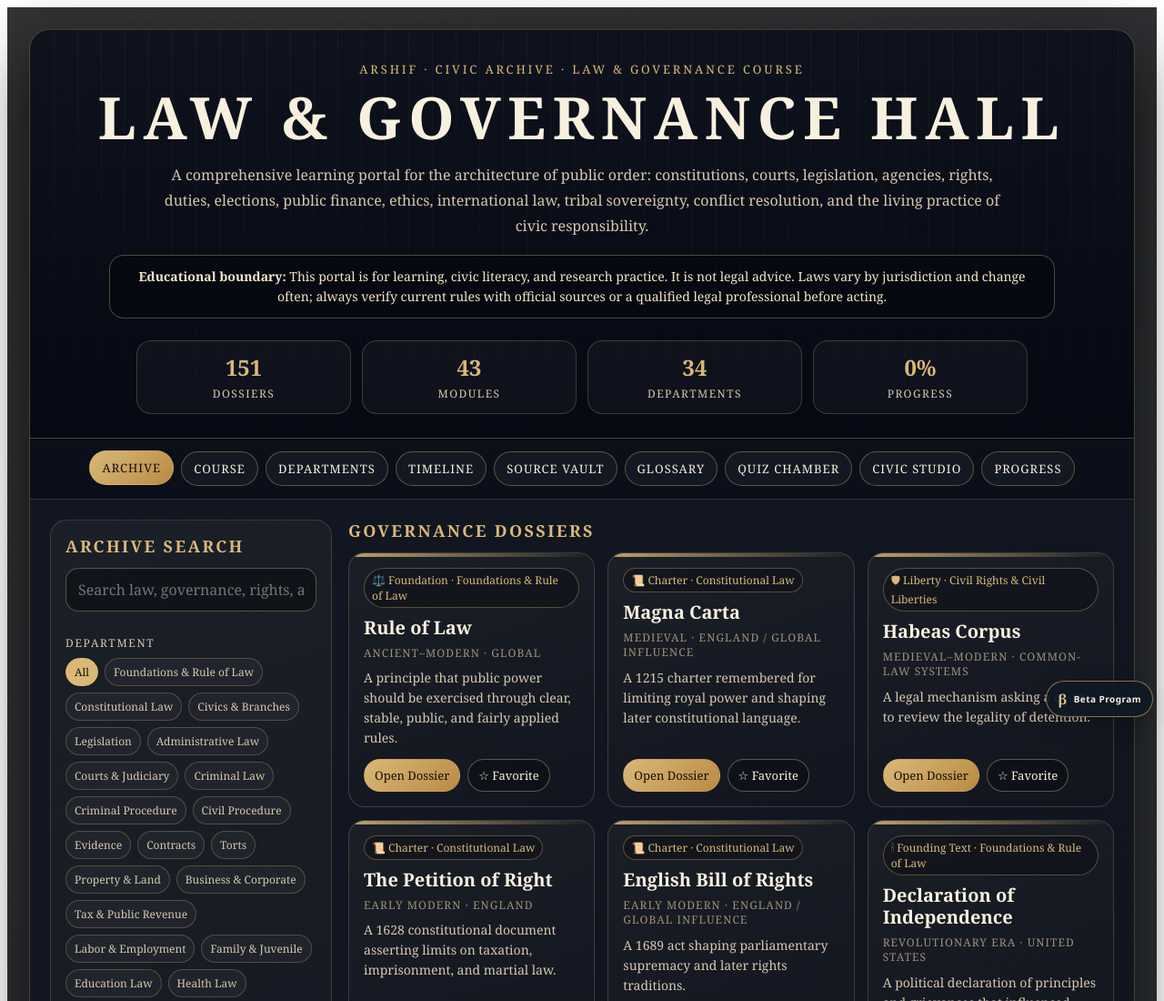
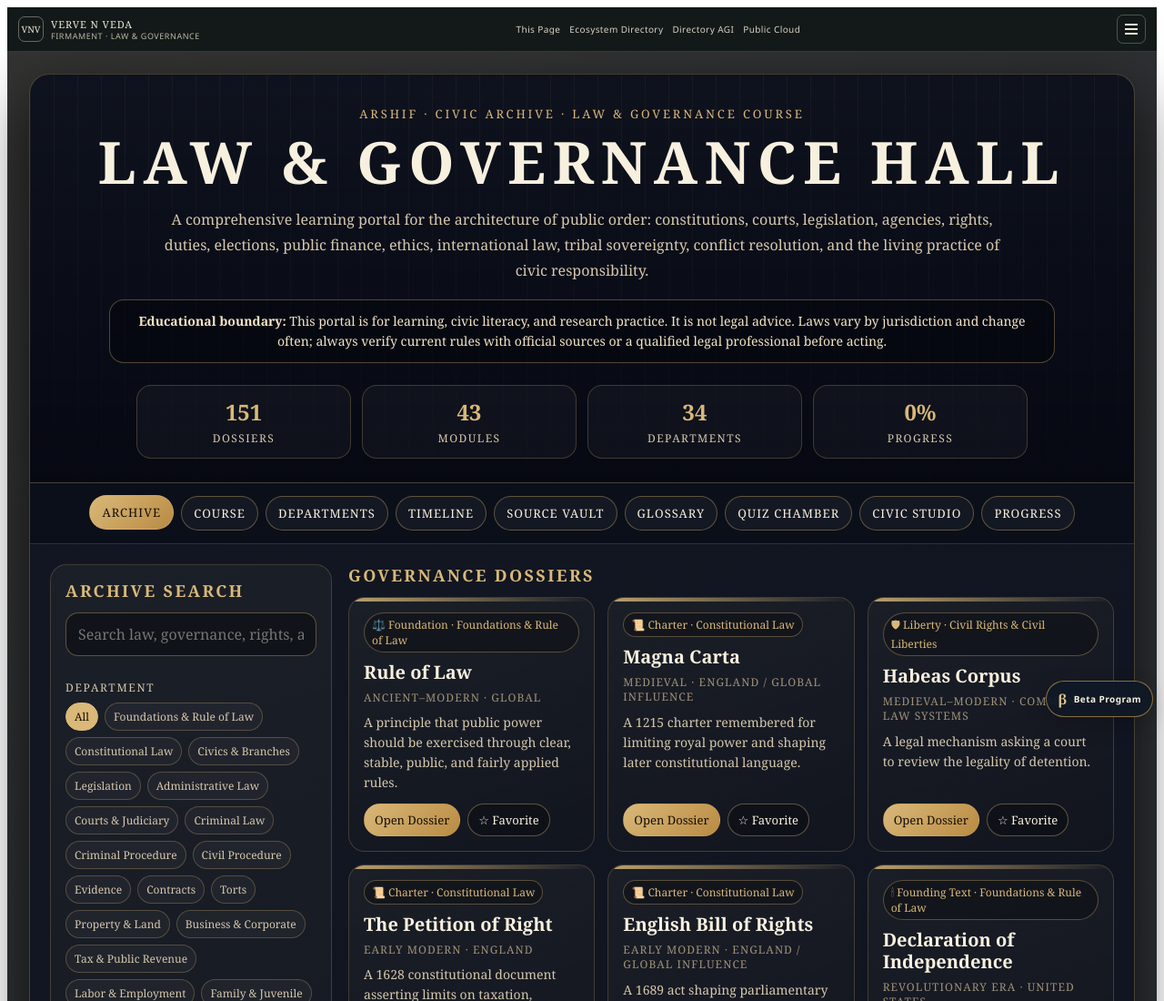
Before and after one commit to vervenveda/firmament.github.io, a plain HTML site: page apps/Law_Governance_hall_index.html in a window 1280 px wide. Shown: the top 1100 px of the page at 91% size. Drawn offline with Linux system fonts and the light colour scheme.

Commit message:
VNV shell: add ecosystem network strip

```diff
--- a/apps/Law_Governance_hall_index.html
+++ b/apps/Law_Governance_hall_index.html
@@ -545,8 +545,39 @@
   #arshif-law-hall .law-view { display:block !important; page-break-after:always; }
 }
 </style>
+<style id="vnv-global-ecosystem-shell">
+.vnv-global-strip{position:relative;z-index:2147482000;min-height:38px;display:grid;grid-template-columns:auto minmax(0,1fr) auto;align-items:center;gap:12px;padding:5px 12px;border-bottom:1px solid rgba(160,140,100,.28);background:#121918;color:#eee8dc;font:400 12px/1.2 "Avenir Next",Avenir,"Segoe UI",Arial,sans-serif}
+.vnv-global-strip a{color:inherit;text-decoration:none}.vnv-global-brand{display:flex;align-items:center;gap:8px;white-space:nowrap}.vnv-global-mark{width:26px;height:26px;display:grid;place-items:center;border:1px solid rgba(238,232,220,.38);border-radius:7px;font:500 10px Georgia,serif}.vnv-global-copy{display:grid}.vnv-global-copy strong{font:500 11px Georgia,serif;letter-spacing:.08em;text-transform:uppercase}.vnv-global-copy small{margin-top:1px;color:#bdb5a6;font-size:9px;letter-spacing:.06em;text-transform:uppercase}
+.vnv-global-links{display:flex;align-items:center;justify-content:center;gap:10px;min-width:0;overflow:hidden;white-space:nowrap}.vnv-global-links a{color:#d8d1c5;font-size:10px;letter-spacing:.04em}.vnv-global-links a:hover,.vnv-global-links a:focus-visible{color:#fff}
+.vnv-global-menu{position:relative;justify-self:end}.vnv-global-menu summary{list-style:none;width:30px;height:30px;display:grid;place-items:center;border:1px solid rgba(238,232,220,.28);border-radius:7px;cursor:pointer}.vnv-global-menu summary::-webkit-details-marker{display:none}.vnv-global-lines,.vnv-global-lines:before,.vnv-global-lines:after{content:"";display:block;width:14px;height:1.5px;background:#eee8dc}.vnv-global-lines{position:relative}.vnv-global-lines:before,.vnv-global-lines:after{position:absolute;left:0}.vnv-global-lines:before{top:-5px}.vnv-global-lines:after{top:5px}
+.vnv-global-panel{position:absolute;right:0;top:36px;width:min(300px,calc(100vw - 20px));padding:10px;border:1px solid rgba(238,232,220,.22);border-radius:7px;background:#17201f;box-shadow:0 18px 40px rgba(0,0,0,.28)}.vnv-global-panel p{margin:3px 5px 8px;color:#aaa294;font-size:9px;letter-spacing:.1em;text-transform:uppercase}.vnv-global-panel a{display:block;padding:9px 10px;border-radius:5px;color:#eee8dc;font-size:11px}.vnv-global-panel a:hover,.vnv-global-panel a:focus-visible{background:#22302e}
+@media(max-width:760px){.vnv-global-strip{grid-template-columns:minmax(0,1fr) auto}.vnv-global-links{display:none}.vnv-global-copy small{display:none}}@media print{.vnv-global-strip{display:none!important}}
+</style>
 </head>
 <body>
+<div class="vnv-global-strip" data-vnv-global-strip>
+  <a class="vnv-global-brand" href="https://vervenveda.com/" aria-label="Verve N Veda home">
+    <span class="vnv-global-mark">VNV</span>
+    <span class="vnv-global-copy"><strong>Verve N Veda</strong><small>Firmament · Law & Governance</small></span>
+  </a>
+  <nav class="vnv-global-links" aria-label="Verve N Veda network links">
+    <a href="https://vervenveda.com/firmament.github.io/apps/Law_Governance_hall_index.html">This Page</a>
+    <a href="https://vervenveda.com/#directory">Ecosystem Directory</a>
+    <a href="https://vervenveda.com/core/directory-agi/">Directory AGI</a>
+    <a href="https://vervenveda.com/cloud/">Public Cloud</a>
+  </nav>
+  <details class="vnv-global-menu">
+    <summary aria-label="Open Verve N Veda ecosystem menu"><span class="vnv-global-lines" aria-hidden="true"></span></summary>
+    <div class="vnv-global-panel"><p>Ecosystem</p>
+      <a href="https://vervenveda.com/">Verve N Veda Gateway</a>
+      <a href="https://vervenveda.com/#directory">Complete Ecosystem Directory</a>
+      <a href="https://vervenveda.com/finance.github.io/">Finance</a>
+      <a href="https://vervenveda.com/medicament-hub.github.io/">Medicament Hub</a>
+      <a href="https://vervenveda.com/firmament.github.io/">Firmament</a>
+      <a href="https://vervenveda.com/onenationforall.github.io/">One Nation For All</a>
+    </div>
+  </details>
+</div>
 <div id="arshif-law-hall">
   <div class="law-shell">
     <header class="law-hero">
```
